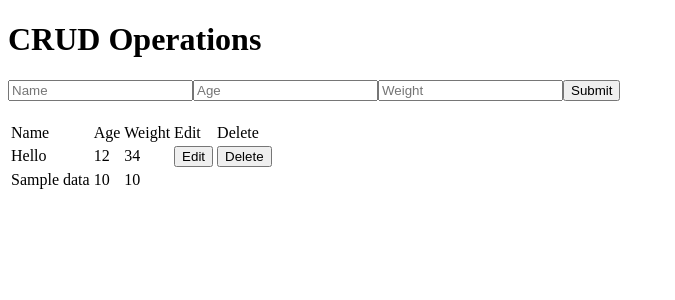
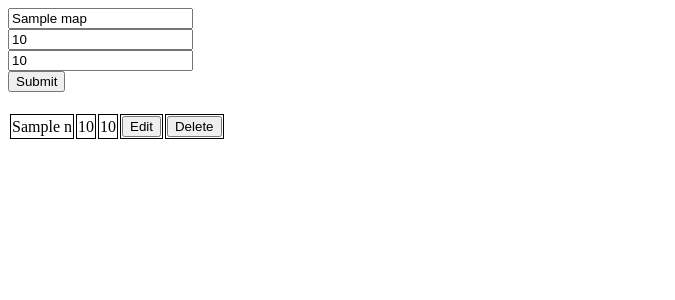
Before and after one commit to SubhamSam18/Expense-Tracker, a Flask app: template templates/index.html in a window 1280 px wide. Shown: the top 300 px of the page, without its empty margins (0-675 px from the left). Run offline with Flask 2, Linux system fonts and the light colour scheme; the template is opened without the code that fills it: most values are stand-ins (such as "Sample title", 1, 10 or a date in 2020).

Commit message:
CRUD Operation completed

```diff
--- a/app.py
+++ b/app.py
@@ -25,7 +25,15 @@
     result = session.run(query)
     data=result.data()
     print(data)
-    return render_template('index.html',data=data)
+    return render_template('index.html',totaldata=data)
+
+
+@app.route('/update/<string:name>&<int:age>&<int:weight>')
+def updatePage(name,age,weight):
+    map={"name":name,"age":age,"weight":weight}
+    print(map)
+    return render_template('index.html',map=map)
+
 
 
 #create
@@ -39,12 +47,19 @@
         print(uname)
         map={"name":uname , "age":age , "weight":weight}
         session.run("CREATE (n:Employee{NAME: $name,age:$age,weight:$weight})",map)
-        x="Node created!"
-        # print(type(x))
-        return x
+        # x="Node created!"
+        # # print(type(x))
+        # return x
+
+        query="""MATCH (n) RETURN n"""
+        result = session.run(query)
+        data=result.data()
+        print(data)
+        return render_template('index.html',totaldata=data)
+
 
 #read
-@app.route("/read",methods=['GET','POST'])
+@app.route("/read",methods=['GET'])
 def get_nodes():
 
     query="""MATCH (n) RETURN n.NAME as NAME , n.ID as ID"""
@@ -53,27 +68,53 @@
     return (jsonify(data))
 
 
-@app.route("/update/<string:name>&<string:new_name>",methods=['GET','POST'])
-def update_nodes(name,new_name):
+
+#read single node
+@app.route("/getSNode",methods=['GET'])
+def get_single_node():
+    x = request.args.get("NAME")
+    # print(x)
+    map={"x":x}
+    query="""MATCH (n:Employee) WHERE n.NAME=$x RETURN n.NAME """
+    # query="""MATCH (n) RETURN n.NAME as NAME , n.ID as ID"""
+    result = session.run(query,map)
+    data=result.data()
+    print(data)
+    return (jsonify(data))
+
+
+
+#update
+@app.route("/update/<string:name>",methods=['GET','POST'])
+def update_nodes(name):
 
     with driver.session() as session:
-        map={"name":name,"new_name":new_name}
-        query="""MATCH (n:Employee) where n.NAME=$name  SET n.NAME=$new_name """
+        uname = request.form['name']
+        age=request.form['age']
+        weight=request.form['weight']
+        map={"new_name":uname,"age":age,"weight":weight,"name":name}
+        query="""MATCH (n:Employee) where n.NAME=$name SET n.NAME=$new_name,n.age=$age,n.weight=$weight """
         session.run(query,map)
         # data=result.data()
-        return "Node Updated"
+        query="""MATCH (n) RETURN n"""
+        result = session.run(query)
+        data=result.data()
+        print(data)
+        return render_template('index.html',totaldata=data)
 
+
+#delete
 @app.route("/delete/<string:name>",methods=['GET','POST'])
 def delete(name):
     with driver.session() as session:
         map={"name":name}
         query="""MATCH (n:Employee) where n.NAME=$name  delete n """
         session.run(query,map)
-
-        query="""MATCH (n) RETURN n.NAME as NAME , n.ID as ID"""
+        query="""MATCH (n) RETURN n"""
         result = session.run(query)
         data=result.data()
-        return render_template('index.html',data=data)
+        print(data)
+        return render_template('index.html',totaldata=data)
 
 if __name__=="__main__":
     app.run(debug=True,port=5050)
--- a/templates/index.html
+++ b/templates/index.html
@@ -2,41 +2,66 @@
 <html>
 
 <head>
-    <h1>CRUD Operations</h1>
+    <!-- <h1>CRUD Operations</h1> -->
 
 </head>
 
 <body>
     <div>
-        <table>
+        <table >
             <tr>
-                <form action="http://localhost:5050/create" method="post">
-                    <input type="text" placeholder="Name" name="name">
-                    <input type="text" placeholder="Age" name="age">
-                    <input type="text" placeholder="Weight" name="weight">
+                {% if map %}
+                <form action="http://localhost:5050/update/{{map.name}}" method="post">
+                    <input type="text" placeholder="Name" name="name" value="{{map.name}}"><br/>
+                    <input type="text" placeholder="Age" name="age" value="{{map.age}}"><br/>
+                    <input type="text" placeholder="Weight" name="weight" value="{{map.weight}}"><br/>
                     <input type="submit" value="Submit">
                 </form>
+                {% endif %}
+                {% if not map %}
+                <form action="http://localhost:5050/create" method="post">
+                    <input type="text" placeholder="Name" name="name"><br/>
+                    <input type="text" placeholder="Age" name="age" ><br/>
+                    <input type="text" placeholder="Weight" name="weight" ><br/>
+                    <input type="submit" value="Submit">
+                </form>
+                {% endif %}
+                <!-- <br/>
+                <form action="http://localhost:5050/getSNode" method="get">
+                    <input type="text" placeholder="Search" name="search"/>
+                    <input type="submit" value="Submit">
+                </form> -->
             </tr>
             <br><br>
+            {% if not map %}
             <tr>
-                <td>Name</td>
-                <td>Age</td>
-                <td>Weight</td>
-                <td>Edit</td>
-                <td>Delete</td>
+                <td style="border: 1px solid black;">Name</td>
+                <td style="border: 1px solid black;">Age</td>
+                <td style="border: 1px solid black;">Weight</td>
+                <td style="border: 1px solid black;">Edit</td>
+                <td style="border: 1px solid black;">Delete</td>
             </tr>
-            <tr>
+            {% endif %}
+            <!-- <tr>
                 <td>Hello</td>
                 <td>12</td>
                 <td>34</td>
                 <td><button>Edit</button></td>
                 <td><button>Delete</button></td>
-            </tr>
-            {% for data in data %}
+            </tr> -->
+            {% for i in totaldata %}
             <tr>
-                <td>{{data.NAME}}</td>
-                <td>{{data.age}}</td>
-                <td>{{data.weight}}</td>
+                <td style="border: 1px solid black;">{{i.n.NAME}}</td>
+                <td style="border: 1px solid black;">{{i.n.age}}</td>
+                <td style="border: 1px solid black;">{{i.n.weight}}</td>
+
+                    <form action="http://localhost:5050/update/{{i.n.NAME}}&{{i.n.age}}&{{i.n.weight}}">
+                        <td style="border: 1px solid black;"><button>Edit</button></td>
+                    </form>
+
+                <form action="http://localhost:5050/delete/{{i.n.NAME}}">
+                    <td style="border: 1px solid black;"><button>Delete</button></td>
+                </form>
             </tr>
             {% endfor %}
         </table>
@@ -44,3 +69,5 @@
 </body>
 
 </html>
+
+<!-- https://www.youtube.com/watch?v=XTpLbBJTOM4 -->
```
